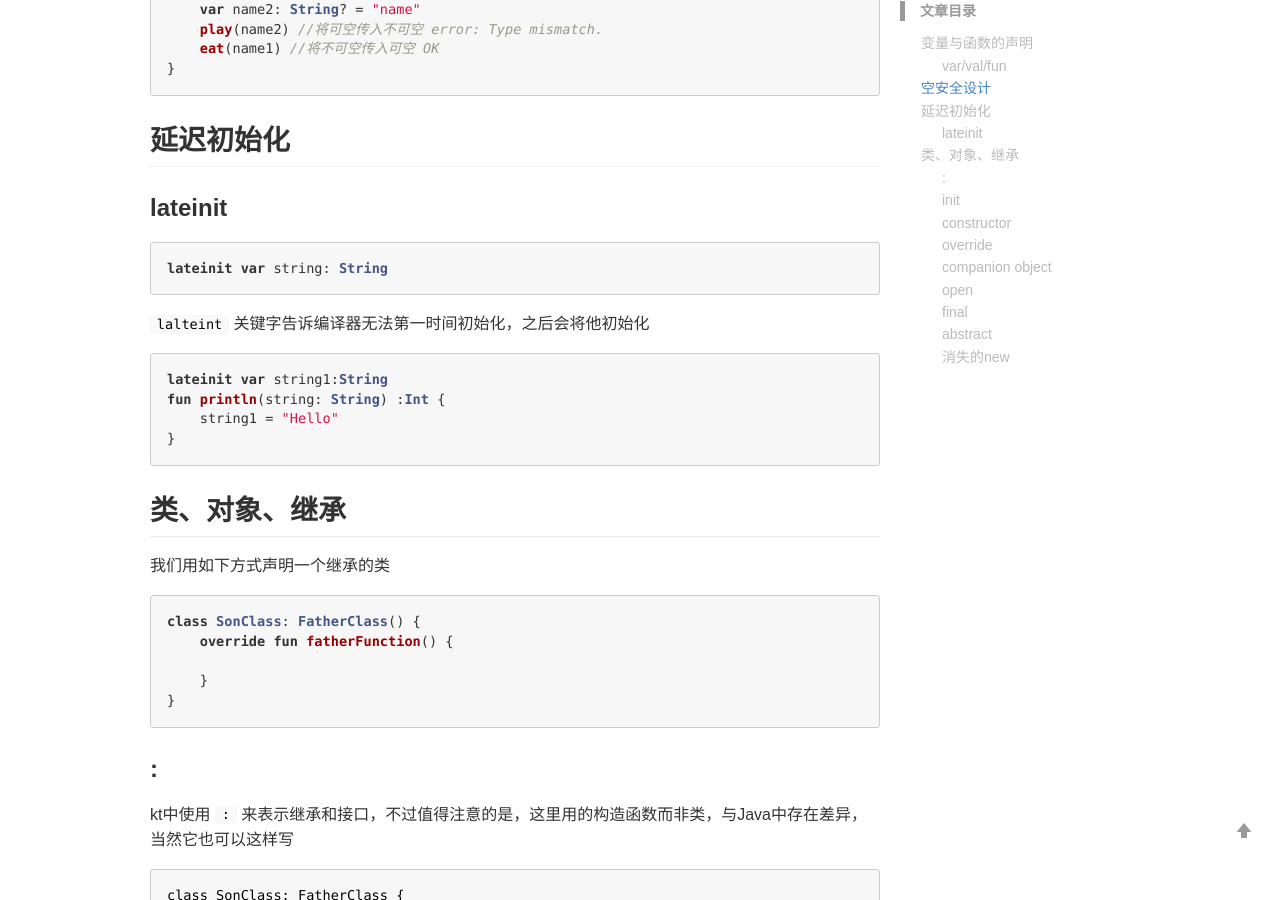
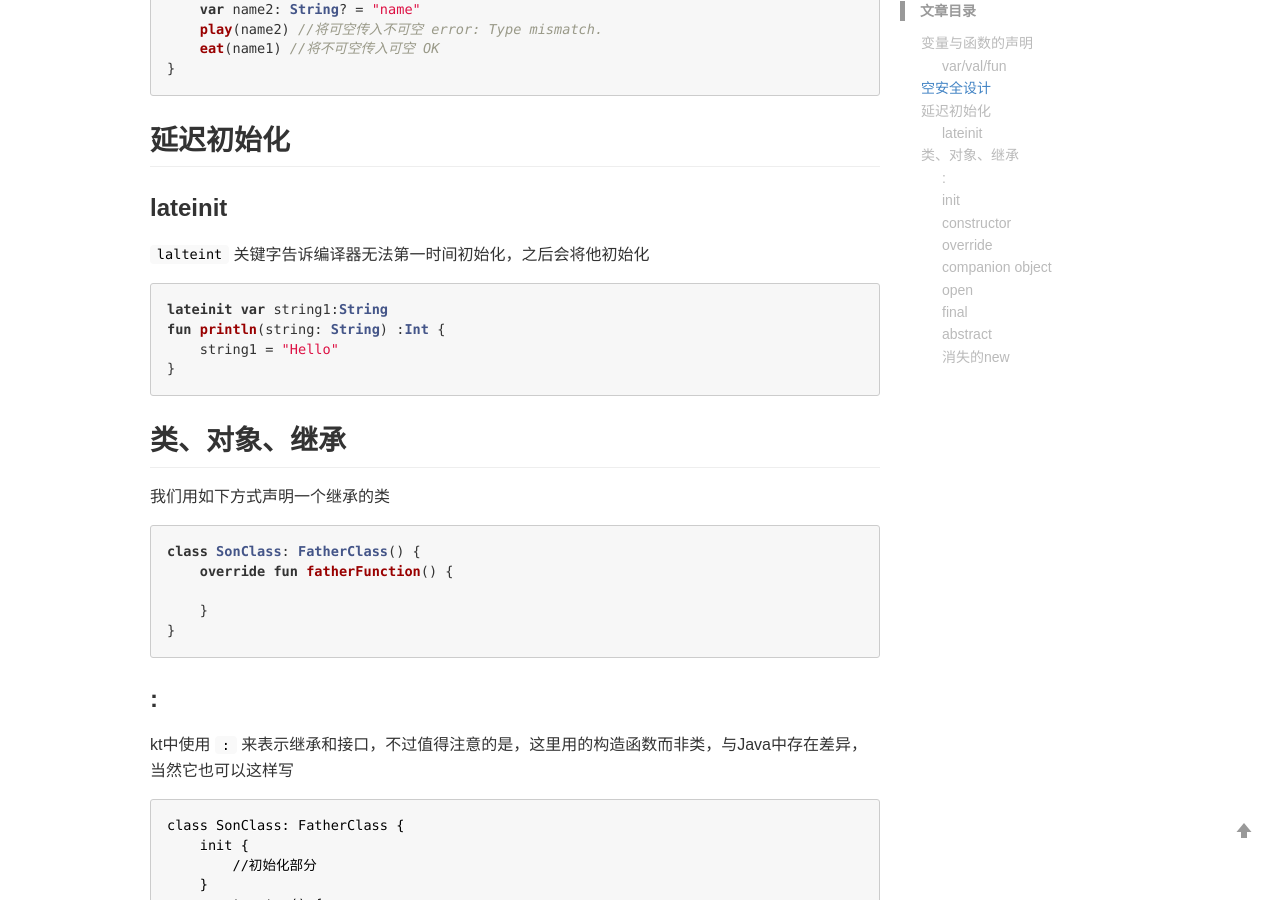
Before and after one commit to elcbng/elcbng.github.io, a Jekyll site: the page built from _posts/2020-07-13-kotlin.md, in a window 1280 px wide and 900 px high, scrolled down 2131 px. Built offline with Jekyll 4.4.1, drawn with Linux system fonts in a browser that asks for light colours; comment, search, counter and statistics services are not loaded.

Commit message:
Update 2020-07-13-kotlin.md

````diff
--- a/_posts/2020-07-13-kotlin.md
+++ b/_posts/2020-07-13-kotlin.md
@@ -74,10 +74,6 @@ fun main() {
 ```
 ##  延迟初始化
 ### lateinit
-```kotlin
-lateinit var string: String
-```
-
 ```lalteint``` 关键字告诉编译器无法第一时间初始化，之后会将他初始化
 ```kotlin
 lateinit var string1:String
````
